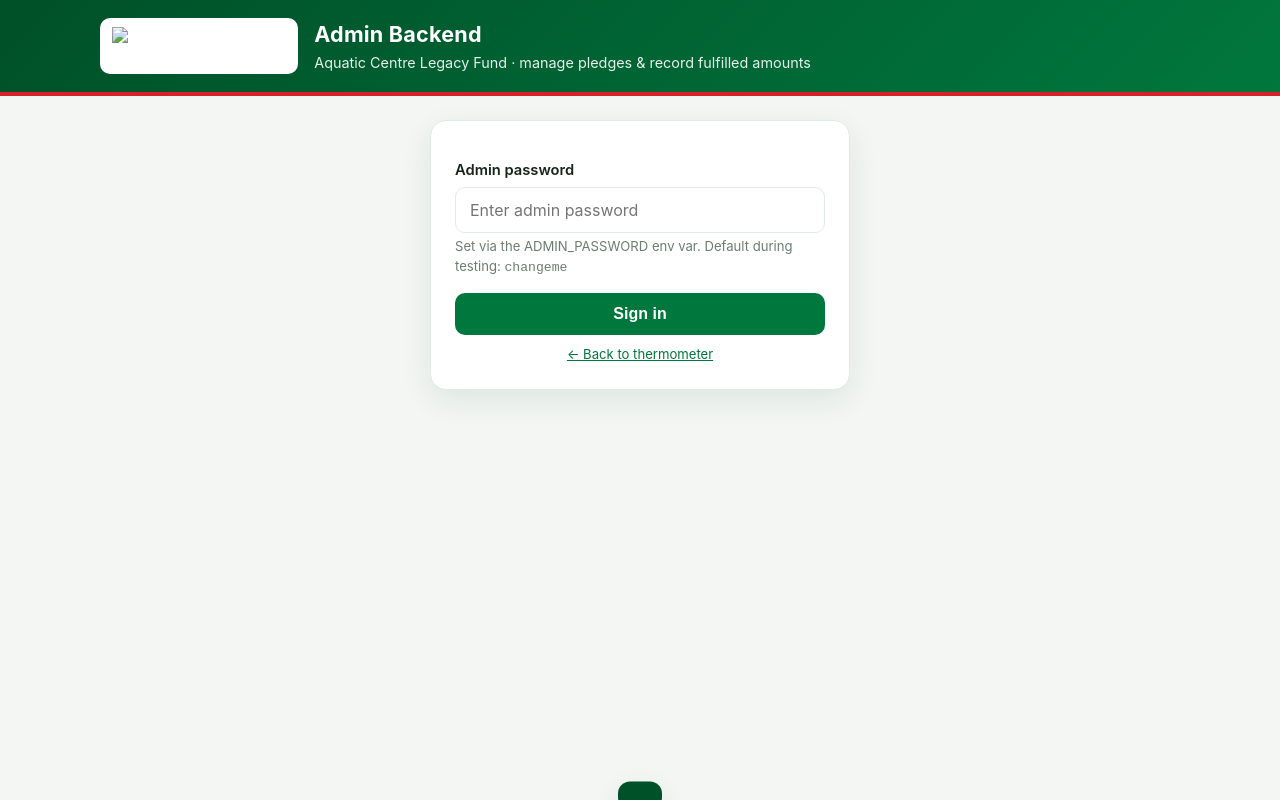
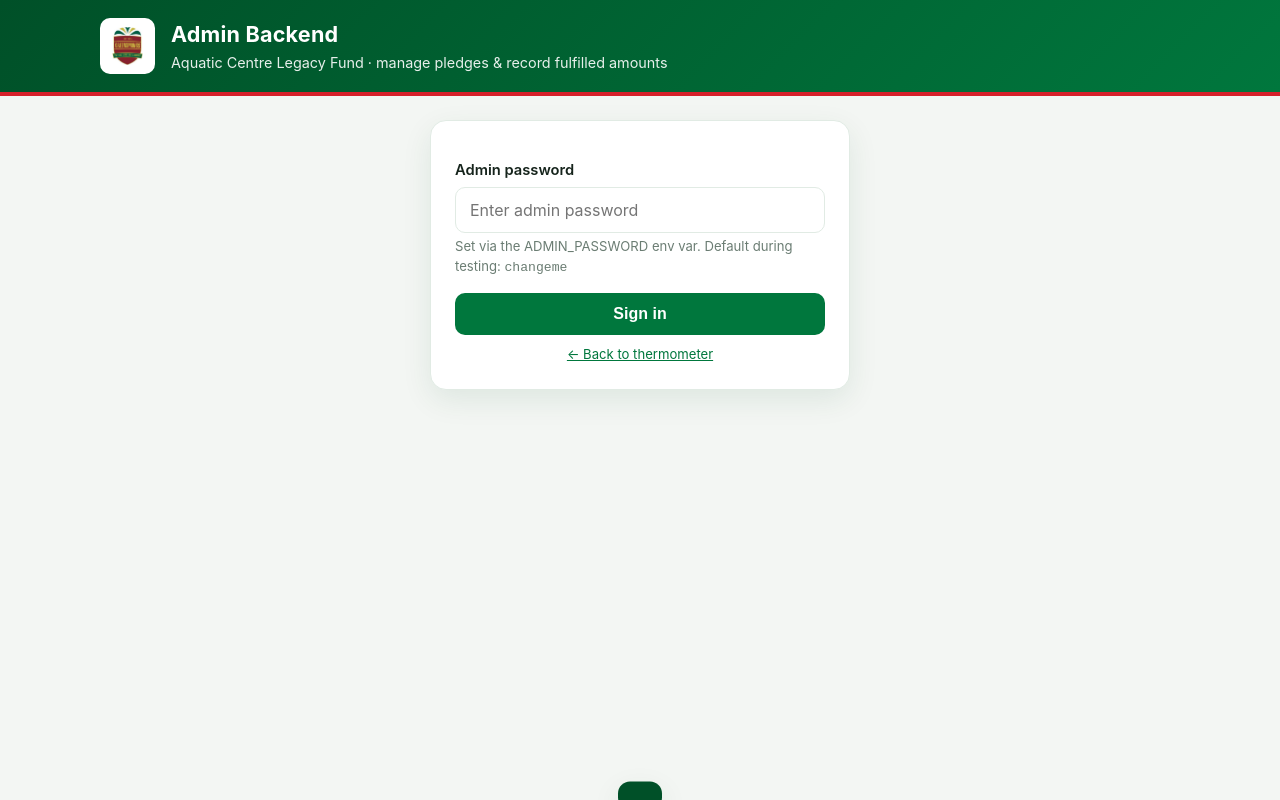
Before and after one commit to gbengasesan/aquatic-centre, a website: page public/admin.html in a window 1280 px wide. Drawn offline with Linux system fonts and the light colour scheme.

Commit message:
Add files via upload

```diff
--- a/public/admin.html
+++ b/public/admin.html
@@ -9,7 +9,7 @@
 <body>
   <div class="topbar">
     <div class="brand">
-      <span class="logo"><img src="/logo.svg" alt="Greensprings School" /></span>
+      <span class="logo"><img src="/logo.jpg" alt="Greensprings School" /></span>
       <div>
         <h1>Admin Backend</h1>
         <div class="sub">Aquatic Centre Legacy Fund &middot; manage pledges &amp; record fulfilled amounts</div>
```
Also changed, not shown: public/index.html (+1 -1 lines).
